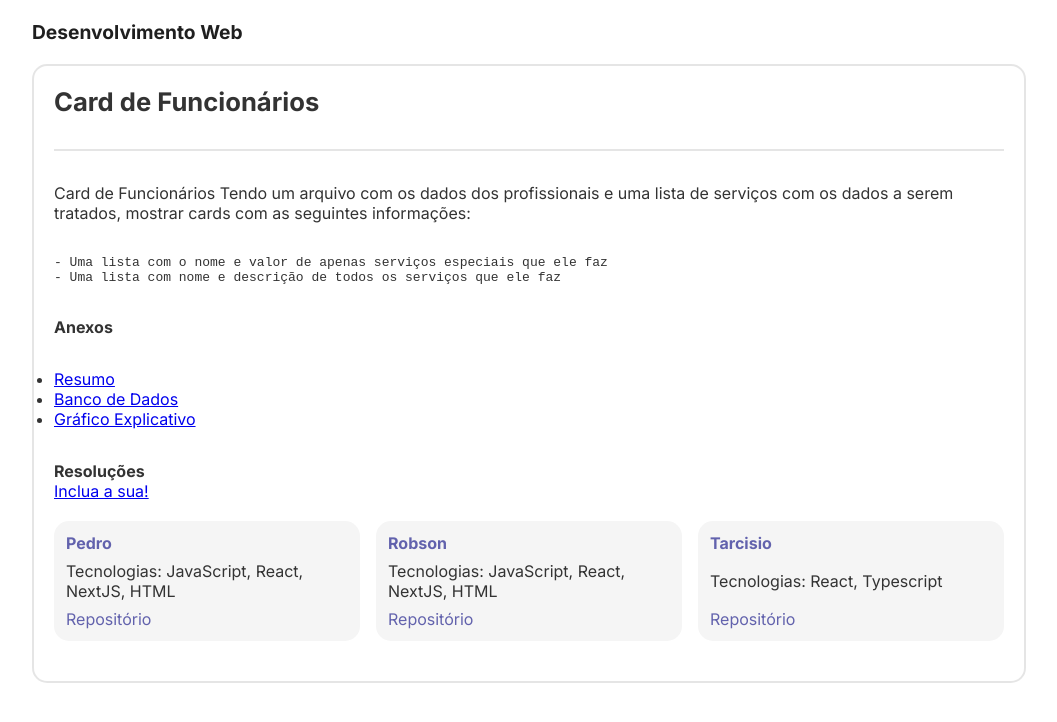
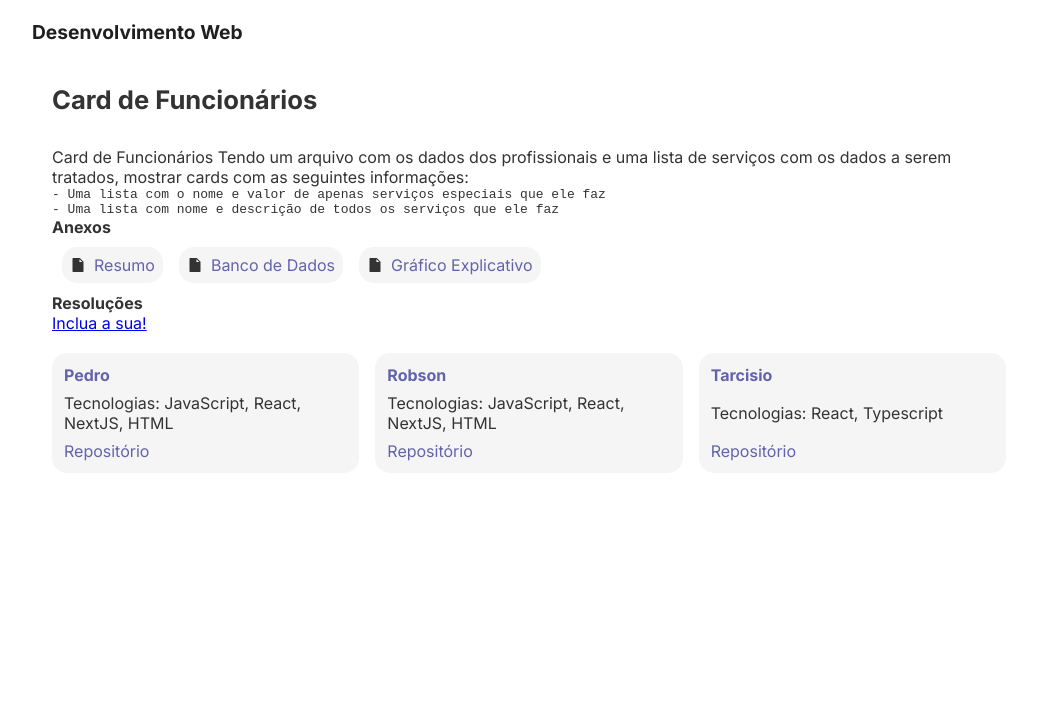
Before and after one commit to DevsGenteBoa/desenvolvimento-web-oficial, a Next.js app: page /desafios/detalhes/1 in a window 1280 px wide. Shown: the top 722 px of the page, without its empty margins (111-1168 px from the left). Built offline with nearby package versions, Linux system fonts and the light colour scheme.

Commit message:
adiciona estilo a lista de anexos nos detalhes do desafio

```diff
--- a/src/modules/desafios/detalhes/index.tsx
+++ b/src/modules/desafios/detalhes/index.tsx
@@ -1,10 +1,11 @@
+import { AiFillFile } from 'react-icons/ai';
 import ReactMarkdown from 'react-markdown';
 import { Container } from 'src/components/container';
 
 import DesafiosResolvidos from 'src/components/desafios-resolvidos';
 import Wrapper from 'src/components/wrapper';
 import desafios from '../../../assets/base-de-dados/desafios/desafios';
-import { DesafioContainer, Title } from './styles';
+import { Anexo, AnexosContainer, DesafioContainer, Title } from './styles';
 
 const DesafioDetalhePage = ({ id }: { id: string }) => {
   const desafio = desafios.find((desafio: any) => desafio.id === Number(id));
@@ -16,29 +17,31 @@ const DesafioDetalhePage = ({ id }: { id: string }) => {
           <Title>
             <h1>{desafio?.titulo}</h1>
           </Title>
-          <hr />
           {desafio ? (
-            <>
+            <div>
               <ReactMarkdown>{desafio.descricao}</ReactMarkdown>
               {desafio.anexos ? (
-                <>
+                <div>
                   <h4>Anexos</h4>
-                  <ul>
+                  <AnexosContainer>
                     {desafio.anexos.map((anexo) => (
-                      <li key={anexo.nome}>
+                      <Anexo key={anexo.nome}>
+                        <i>
+                          <AiFillFile style={{}} />
+                        </i>
                         <a
                           href={`desafios/${desafio.id}/${anexo.arquivo}`}
                           download
                         >
                           {anexo.nome}
                         </a>
-                      </li>
+                      </Anexo>
                     ))}
-                  </ul>
-                </>
+                  </AnexosContainer>
+                </div>
               ) : null}
               <DesafiosResolvidos numDesafio={Number(id)} />
-            </>
+            </div>
           ) : (
             <p>Desafio não encontrado</p>
           )}
--- a/src/modules/desafios/detalhes/styles.ts
+++ b/src/modules/desafios/detalhes/styles.ts
@@ -1,8 +1,7 @@
-import styled from "styled-components";
+import styled from 'styled-components';
 
 export const DesafioContainer = styled.div`
   border-radius: 15px;
-  border: 2px solid rgba(0, 0, 0, 0.1);
 
   display: flex;
   flex-direction: column;
@@ -15,3 +14,38 @@ export const DesafioContainer = styled.div`
 export const Title = styled.h1`
   font-size: 0.8rem;
 `;
+
+export const AnexosContainer = styled.ul`
+  display: flex;
+  flex-wrap: wrap;
+  list-style: none;
+  gap: 16px;
+
+  padding: 10px;
+`;
+export const Anexo = styled.li`
+  padding: 8px;
+  border-radius: 15px;
+  background-color: #f5f5f5;
+  display: flex;
+  align-items: center;
+  justify-content: center;
+  gap: 8px;
+
+  i {
+    display: flex;
+    align-items: center;
+  }
+
+  a {
+    display: flex;
+    align-items: center;
+    justify-content: center;
+    text-decoration: none;
+    color: rgba(0, 0, 125, 0.6);
+
+    :hover {
+      text-decoration: underline;
+    }
+  }
+`;
```
